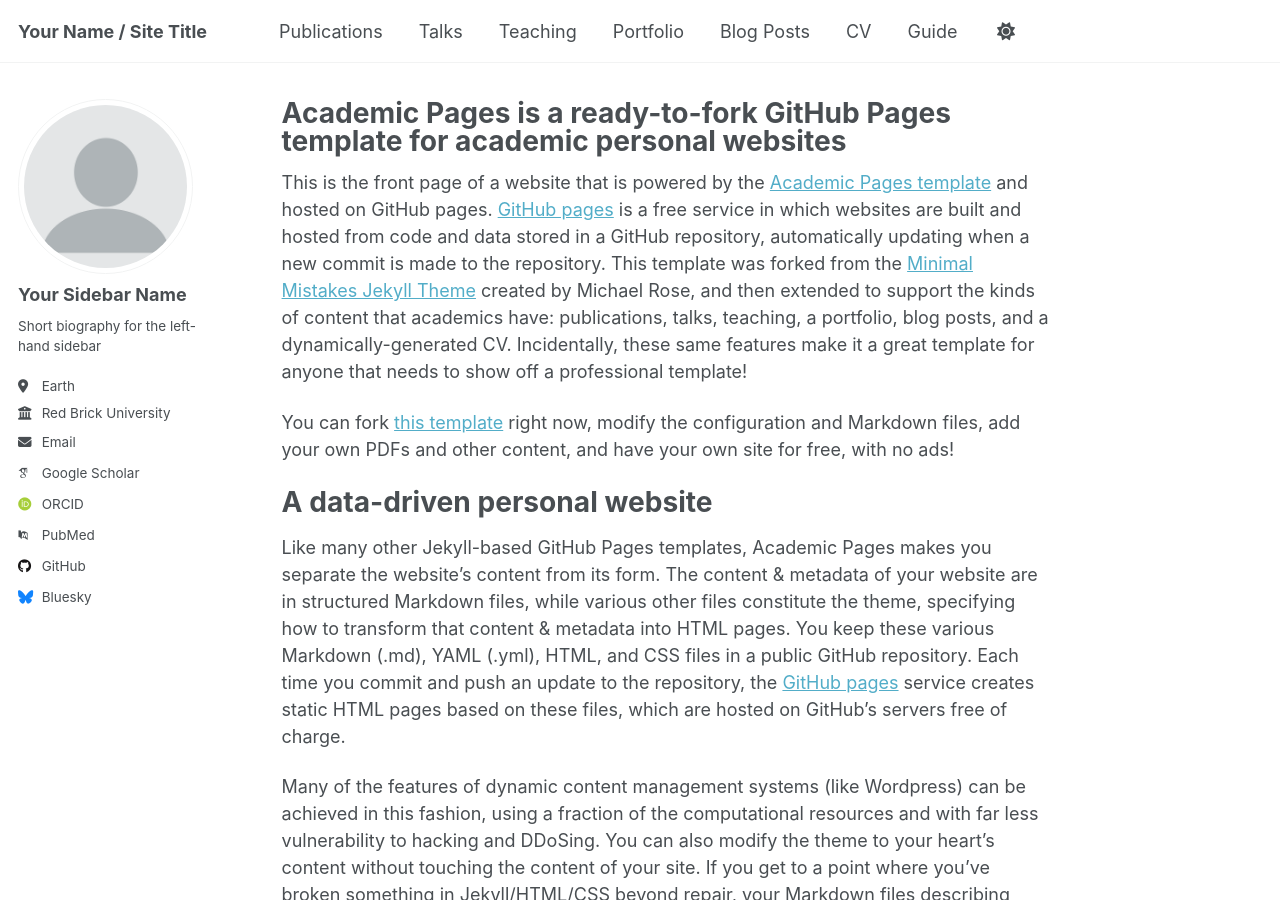
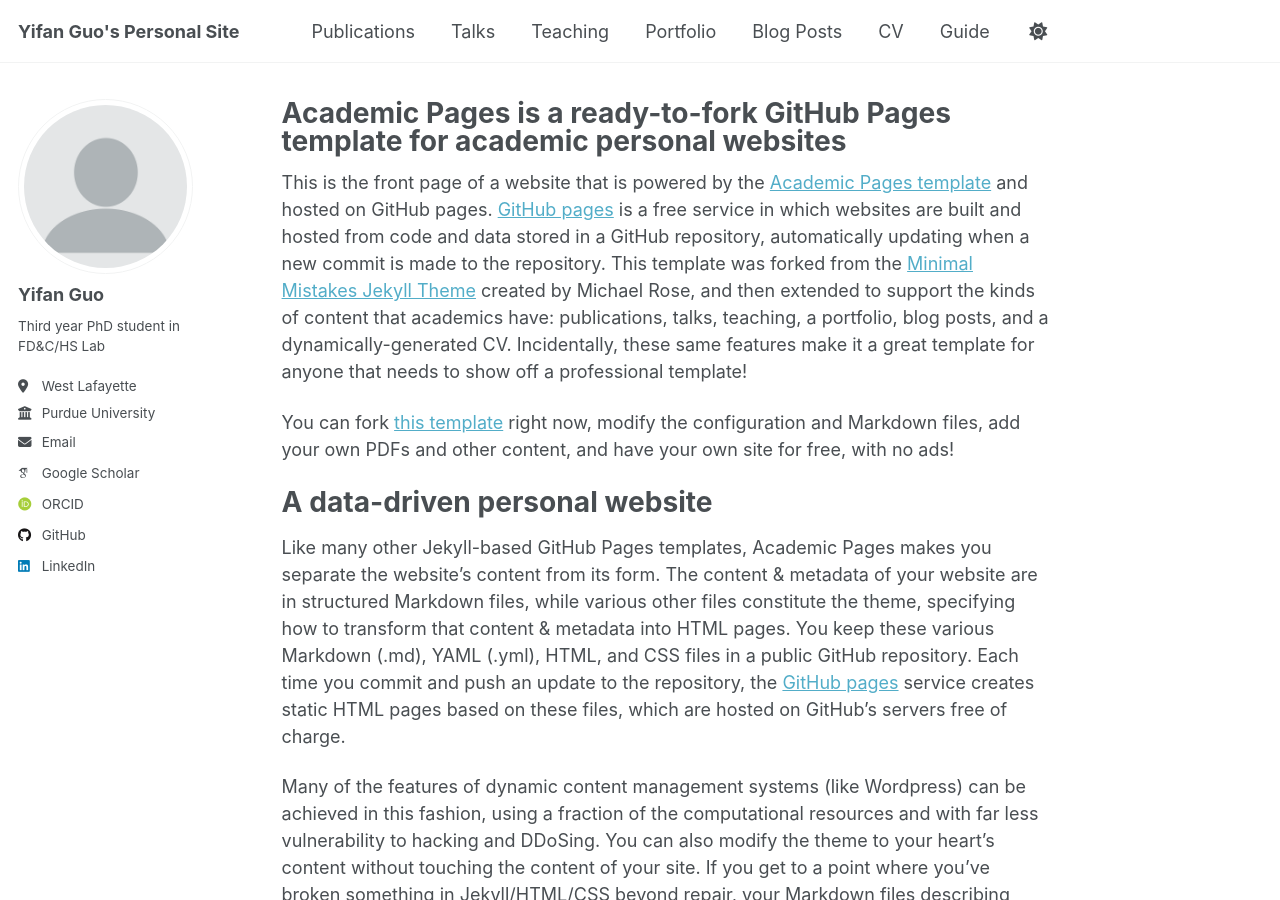
Before and after one commit to gyf23205/gyf23205.github.io, a Jekyll site: the page built from _pages/about.md, in a window 1280 px wide and 900 px high. Built offline with Jekyll 4.4.1, drawn with Linux system fonts in a browser that asks for light colours; some web fonts are replaced; a script that is not in the unit is left out.

Commit message:
Update personal details in _config.yml
Updated personal information including name, email, and URLs for academic profiles.

```diff
--- a/_config.yml
+++ b/_config.yml
@@ -9,11 +9,11 @@
 # Basic Site Settings
 locale                   : "en-US"
 site_theme               : "default" # Currently available options are "default", "air"
-title                    : "Your Name / Site Title"
+title                    : "Yifan Guo's Personal Site"
 title_separator          : "-"
 name                     : &name "Your Name"
 description              : &description "Your Name's academic portfolio"   # Update this with a general description of your site, this is the default if not overridden by a page
-url                      : https://academicpages.github.io # The base hostname & protocol for your site e.g. "https://[your GitHub username].github.io",
+url                      : https://gyf23205.github.io # The base hostname & protocol for your site e.g. "https://[your GitHub username].github.io",
                                                            # or if you already have some other page hosted on Github then use "https://[your GitHub username].github.io/[Your Repo Name]"
 baseurl                  : "" # the subpath of your site, e.g. "/blog"
 repository               : "academicpages/academicpages.github.io"
@@ -24,23 +24,23 @@ repository               : "academicpages/academicpages.github.io"
 author:
   # Biographic information
   avatar           : "profile.png"
-  name             : "Your Sidebar Name"
+  name             : "Yifan Guo"
   pronouns         : # example: "she/her"
-  bio              : "Short biography for the left-hand sidebar"
-  location         : "Earth"
-  employer         : "Red Brick University"
+  bio              : "Third year PhD student in FD&C/HS Lab "
+  location         : "West Lafayette"
+  employer         : "Purdue University"
   uri              : # URL
-  email            : "none@example.org"
+  email            : "guo781@purdue.edu"
 
   # Academic websites
   academia         : # URL
   arxiv            : # URL - Update with the correct link to your profile
-  googlescholar    : "https://scholar.google.com/citations?user=PS_CX0AAAAAJ"
+  googlescholar    : "https://scholar.google.com/citations?user=oYBlfUUAAAAJ&hl=en"
   inspire-hep      : # URL
   impactstory      : # URL
-  orcid            : "http://orcid.org/yourorcidurl"
+  orcid            : "https://orcid.org/0009-0009-8939-2621"
   semantic         : # URL
-  pubmed           : "https://www.ncbi.nlm.nih.gov/pubmed/?term=john+snow"
+  pubmed           : # URL
   researchgate     : # URL
   scopus           : # URL
 
@@ -48,13 +48,13 @@ author:
   bitbucket        : # Username - Update with your username on the site
   codepen          : # Username
   dribbble         : # Username
-  github           : "academicpages"
+  github           : "https://github.com/gyf23205"
   kaggle           : # Username
   stackoverflow    : # User number or user number and name (i.e., use "1" or "1/jeff-atwood")
 
   # Social media
   artstation       : # Username
-  bluesky          : "bsky.app" # Replace this with you Bluesky username
+  bluesky          : # Replace this with you Bluesky username
   facebook         : # Username
   flickr           : # Username
   foursquare       : # Username
@@ -63,7 +63,7 @@ author:
   keybase          : # Username
   instagram        : # Username
   lastfm           : # Username
-  linkedin         : # Username
+  linkedin         : "Yifan Guo"# Username
   mastodon         : # URL
   medium           : # URL
   pinterest        : # Username
```
